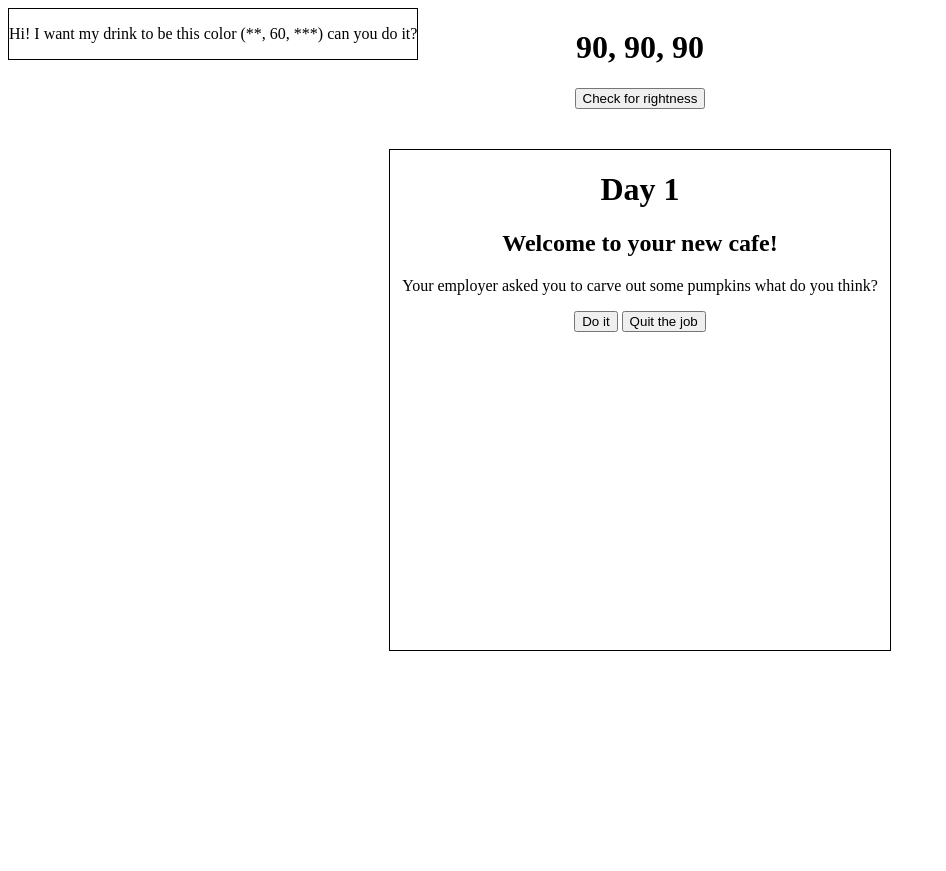
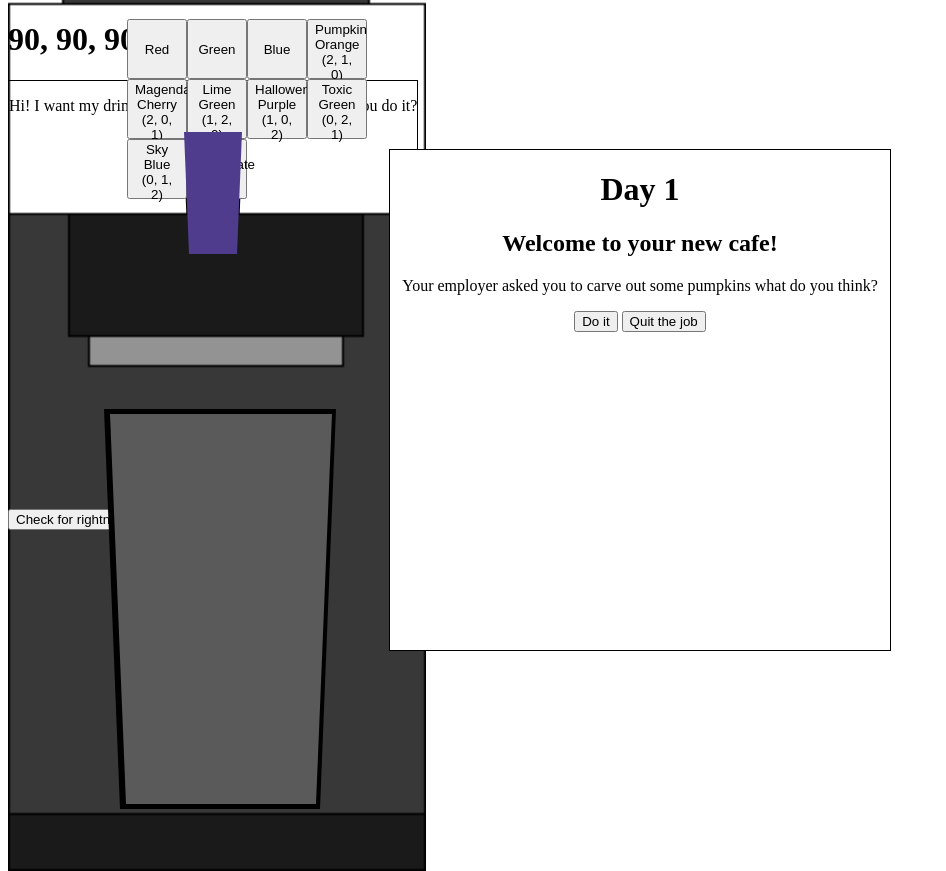
Before and after one commit to KarolZSE/Fall, a plain HTML site: page index.html in a window 1280 px wide. Shown: the whole page, without its empty margins (0-946 px from the left). Before the commit the page ends 800 px from the top, so only its background shows below. Drawn offline with Linux system fonts and the light colour scheme.

Commit message:
added a cofe maker for the cup

```diff
--- a/index.html
+++ b/index.html
@@ -15,27 +15,28 @@
     }
 
     #Cup {
-        display: none;
-        border-left: 20px solid transparent;
-        border-right: 20px solid transparent;
-        border-top: 500px solid rgb(0, 0, 0);
+        position: relative;
+        left: 96px;
+        top: 300px;
+        border-left: 16px solid transparent;
+        border-right: 16px solid transparent;
+        border-top: 400px solid rgb(0, 0, 0);
         width: 200px;
         height: 0px;
     }
 
     #inner-Cup {
         position: relative;
-        top: -495px;
-        left: -15px;
+        top: -395px;
+        left: -10px;
         width: 190px;
         height: 0;
-        border-left: 20px solid transparent;
-        border-right: 20px solid transparent;
-        border-top: 490px solid rgb(90, 90, 90);
+        border-left: 16px solid transparent;
+        border-right: 16px solid transparent;
+        border-top: 390px solid rgb(90, 90, 90);
     }
 
     #CupClientOut {
-        display: none;
         width: 50px;
         height: 0;
         border-left: 5px solid transparent;
@@ -55,8 +56,8 @@
     }
 
     #Flavor button {
-        width: 120px;
-        height: 120px;
+        width: 60px;
+        height: 60px;
     }
 
     #Menu {
@@ -71,6 +72,27 @@
         background-color: white;
         text-align: center;
     }
+
+    #Flavor {
+        position: relative;
+        top: 90px;
+        left: 119px;
+        padding: 0px;
+        font-size: 32px;
+        width: 180px;
+        display: grid;
+        grid-template-columns: auto auto auto auto;
+    }
+
+    #Machine {
+        background: url('obraz.png');
+        background-size: cover;
+        height: 942px;
+        width: 418px;
+        position: absolute;
+        top: 50%;
+        transform: translate(0, -50%);
+    }
 </style>
 <body>
     <div id="Menu">
@@ -82,10 +104,9 @@
     </div>
     <img id="PumpkingImage" src="pumpkin.png" width="600px" height="auto">
     <canvas id="eyes" style="z-index: 2; width: 600px; height: 500;"></canvas>
-    <div style="position: absolute; display: flex; flex-direction: column; left: 50%; transform: translate(-50%, 0); align-items: center; width: 90%;">
-        <div id="Cup"><div id="inner-Cup"></div></div>
         <h1 id="YourColor">90, 90, 90</h1>
-        <div id="Flavor" style="padding: 0px; font-size: 32px; display: none;">
+        <div id='Machine'>
+            <div id="Flavor">
                 <button id="1">Red</button>
                 <button id="0, 1">Green</button>
                 <button id="0, 0, 1">Blue</button>
@@ -98,7 +119,9 @@
                 <button id="0, 1, 2">Sky Blue <br> (0, 1, 2)</button>
                 <button id="-1, -1, -1">Dark Chocolate <br> (-1, -1, -1)</button>
             </div>
+            <div id="Cup"><div id="inner-Cup"></div></div>
             <button id="CheckForRightness">Check for rightness</button>
+        </div>
     </div>
     <div style="border: 1px solid black; width: fit-content; display: flex; flex-direction: column; align-items: center;">
         <p>Hi! I want my drink to be this color (<span id="Hint">123</span>) can you do it?</p>
@@ -120,8 +143,10 @@
     canvas.setAttribute('width', style_width * dpr);
 
     document.getElementById("DOIT").onclick = function() {
+        /*
         PumpkinImg.style.display = 'inline';
         canvas.style.display = 'inline';
+        */
         document.getElementById('Menu').style.display = 'none';
     }
 
@@ -315,7 +340,7 @@
             g += gp;
             b += bp;
             YC.textContent = `${r}, ${g}, ${b}`;
-            Cup.style.borderTop = `490px solid rgb(${r}, ${g}, ${b})`;
+            Cup.style.borderTop = `390px solid rgb(${r}, ${g}, ${b})`;
         }
 
         const CupClient = document.getElementById('CupClientRequest');
```
Lines whose indentation alone changed are shown as unchanged.
